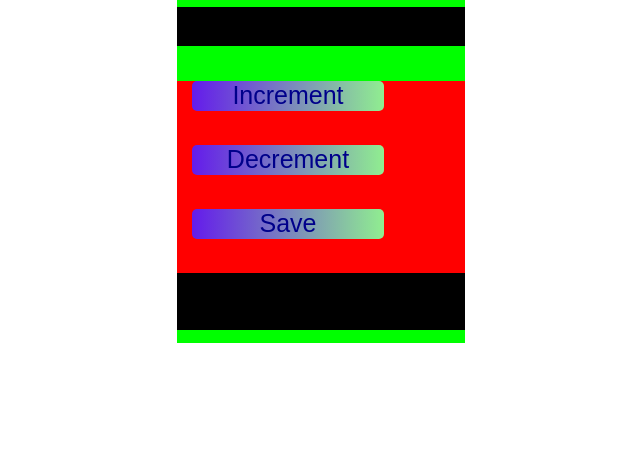
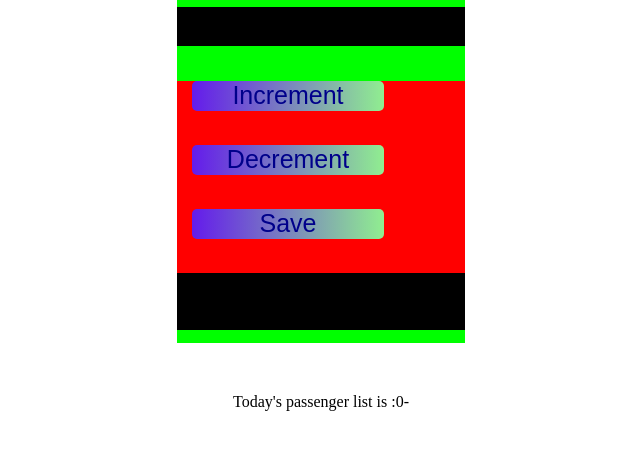
Before and after one commit to Arnab199923/passenger, a plain HTML site: page index.html in a window 1280 px wide. Both pictures are taken after a click on the button "Save". Shown: the part 91-540 px from the top of the page, without its empty margins (319-959 px from the left). Drawn offline with Linux system fonts and the light colour scheme.

Commit message:
publishing

```diff
--- a/index.html
+++ b/index.html
@@ -30,6 +30,8 @@
             </div>
         </div>
     </div>
+
+    <p style="text-align: center;">Today's passenger list is : </p>
     <script src="script.js"></script>
 </body>
 </html>
--- a/script.js
+++ b/script.js
@@ -24,5 +24,7 @@ function decrement(){
 }
 
 function save(){
-    console.log(count);
+    let counter = count + '-'
+   let list= document.querySelector('p')
+   list.innerText +=counter
 }
```
